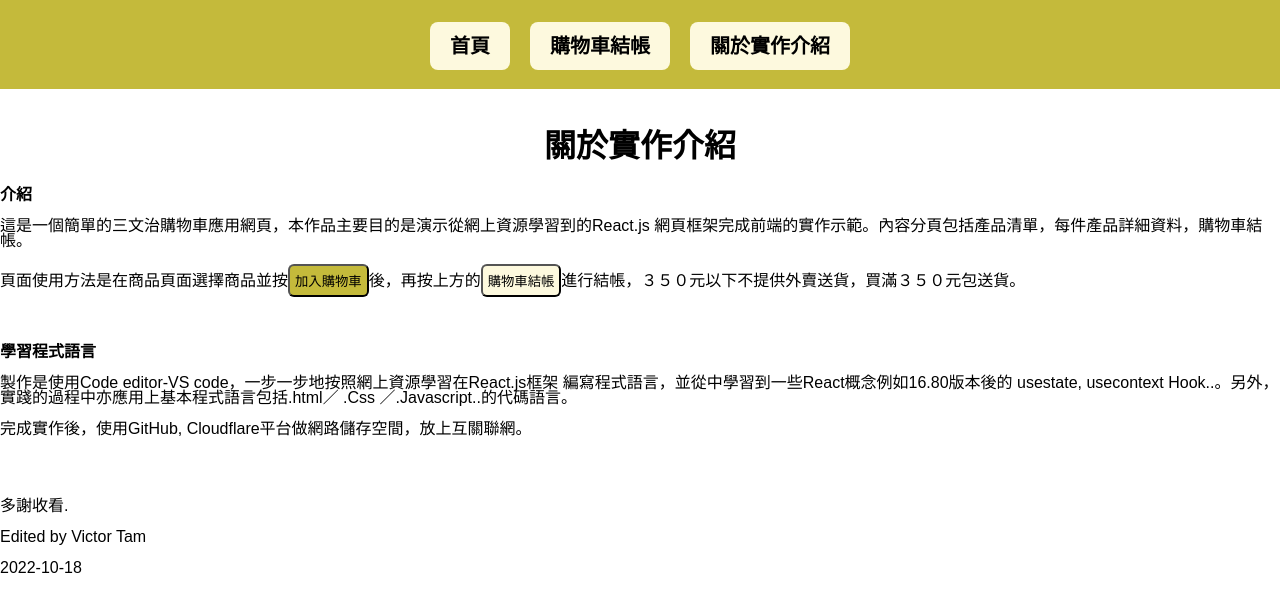
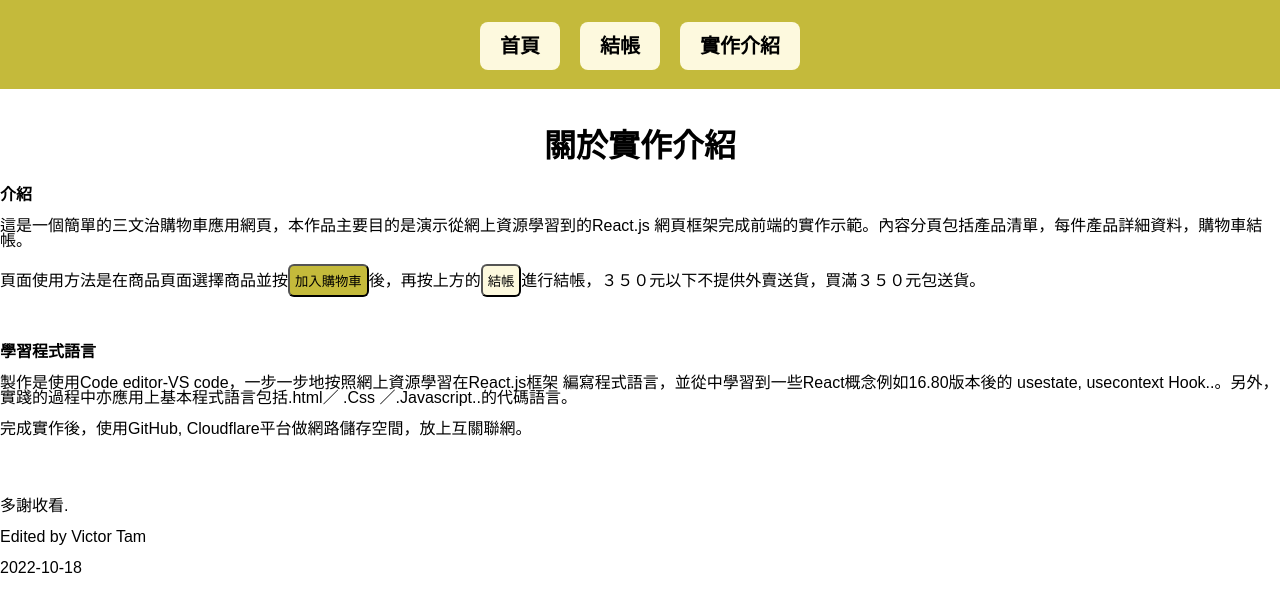
Before and after one commit to VicTam113/DemoCart, a React (Create React App) app: page /Introduce in a window 1280 px wide. Shown: the top 612 px of the page. Built offline with nearby package versions, Linux system fonts and the light colour scheme.

Commit message:
Add files via upload

```diff
--- a/src/App.js
+++ b/src/App.js
@@ -17,8 +17,8 @@ function App() {
 
 			<nav>
 				<Link to="/">首頁</Link>
-				<Link to="/checkout">購物車結帳</Link>
-				<Link to="/Introduce">關於實作介紹</Link>
+				<Link to="/checkout">結帳</Link>
+				<Link to="/Introduce">實作介紹</Link>
 			</nav>
 
 			<Routes>
--- a/src/Introduce.js
+++ b/src/Introduce.js
@@ -9,7 +9,7 @@ export default function Introduce() {
             <div className="introduce">
             <p><strong>介紹</strong></p>
             <p>這是一個簡單的三文治購物車應用網頁，本作品主要目的是演示從網上資源學習到的React.js 網頁框架完成前端的實作示範。內容分頁包括產品清單，每件產品詳細資料，購物車結帳。</p>
-            <p>頁面使用方法是在商品頁面選擇商品並按<button className="introduceButton"> 加入購物車</button>後，再按上方的<button className="introduceButton2"> 購物車結帳</button>進行結帳，３５０元以下不提供外賣送貨，買滿３５０元包送貨。</p>
+            <p>頁面使用方法是在商品頁面選擇商品並按<button className="introduceButton"> 加入購物車</button>後，再按上方的<button className="introduceButton2"> 結帳</button>進行結帳，３５０元以下不提供外賣送貨，買滿３５０元包送貨。</p>
             <br/>
             <p><strong>學習程式語言</strong></p>
             <p>製作是使用Code editor-VS code，一步一步地按照網上資源學習在React.js框架 編寫程式語言，並從中學習到一些React概念例如16.80版本後的 usestate, usecontext Hook..。另外，實踐的過程中亦應用上基本程式語言包括.html／ .Css ／.Javascript..的代碼語言。</p>
--- a/src/index.css
+++ b/src/index.css
@@ -6,8 +6,8 @@ body{
   display: flex;
   justify-content: center;
   flex-wrap: wrap;
-  margin: 50px auto;
-  width: 95%;
+  margin: auto;
+  min-width: 1200px;
   max-width: 1200px;
 }
 .containerItem{
@@ -113,14 +113,16 @@ img {
 }
 .cartSection{
   width: 70%;
-
+  flex-wrap: wrap;
+  display: flex;
+  margin: 10px auto;
 
 }
 .checkoutTable{
-  width: 800px;
+  width: 900px;
   text-align: left;
   border-spacing: 0px;
-  margin-right: 100px;
+  margin-left: 100px;
 
 }
 .checkoutTable tr{
@@ -141,9 +143,10 @@ img {
   margin-right: 30px;
 }
 .checkoutSection{
-  width: 20%;
+  width: 30%;
   font-size: 20px;
-  text-align: right;
+  text-align: center;
+
 }
 .checkoutSection div{
   margin: 12px 30px;
```
